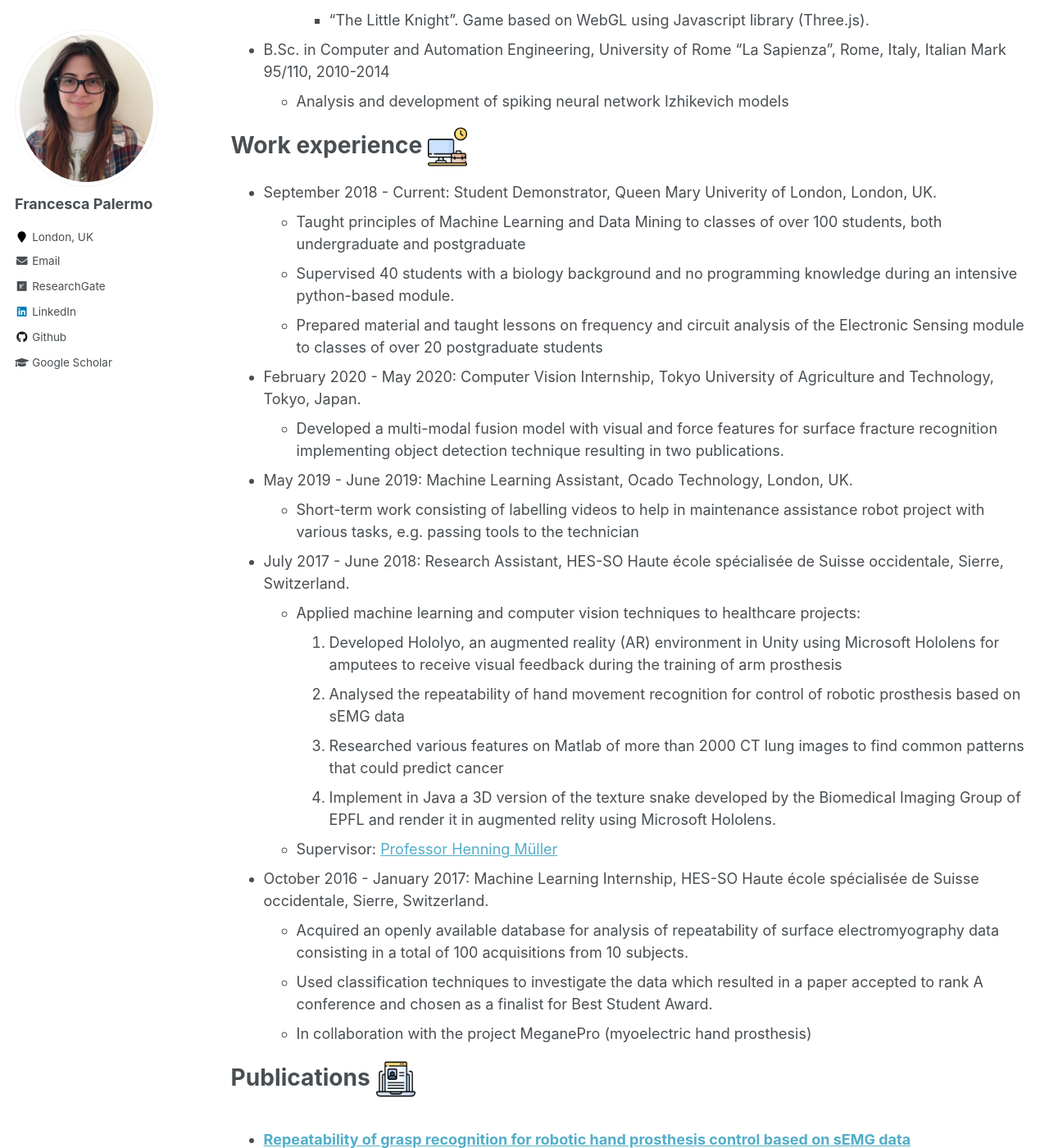
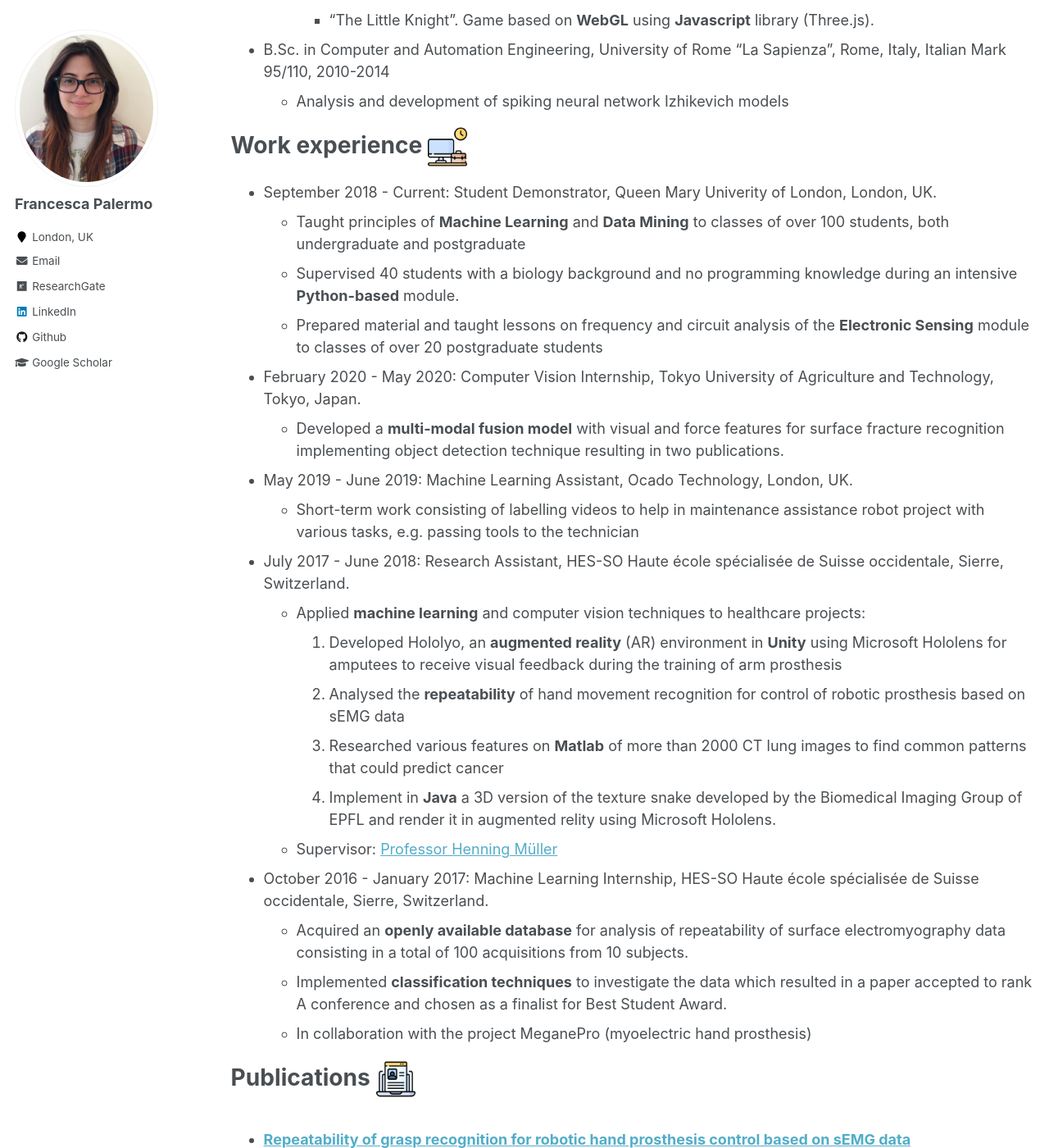
Before and after one commit to francescapalermo/francescapalermo.github.io, a Jekyll site: the page built from _pages/cv.md, in a window 1280 px wide and 1400 px high, scrolled down 1289 px. Shown: the whole window at 82% size. Built offline with Jekyll 4.4.1, drawn with Linux system fonts in a browser that asks for light colours; some of the changed text lies outside the part shown.

Commit message:
Update cv.md

```diff
--- a/_pages/cv.md
+++ b/_pages/cv.md
@@ -45,27 +45,27 @@ Education <img src="https://github.com/francescapalermo/francescapalermo.github.
 Work experience <img src="https://github.com/francescapalermo/francescapalermo.github.io/blob/master/images/cv/026-working.png?raw=true" width="48">
 ======
 * September 2018 - Current: Student Demonstrator, Queen Mary Univerity of London, London, UK.
-  * Taught  principles of Machine Learning and Data Mining to classes of over 100 students, both undergraduate and postgraduate
-  * Supervised 40 students with a biology background and no programming knowledge during an intensive python-based module.
-  * Prepared material and taught lessons on frequency and circuit analysis of the Electronic Sensing module to classes of over 20 postgraduate students
+  * Taught  principles of **Machine Learning** and **Data Mining** to classes of over 100 students, both undergraduate and postgraduate
+  * Supervised 40 students with a biology background and no programming knowledge during an intensive **Python-based** module.
+  * Prepared material and taught lessons on frequency and circuit analysis of the **Electronic Sensing** module to classes of over 20 postgraduate students
 
 * February 2020 - May 2020: Computer Vision Internship, Tokyo University of Agriculture and Technology, Tokyo, Japan.
-  * Developed a multi-modal fusion model with visual and force features for surface fracture recognition implementing object detection technique resulting in two publications.
+  * Developed a **multi-modal fusion model** with visual and force features for surface fracture recognition implementing object detection technique resulting in two publications.
 
 * May 2019 - June 2019: Machine Learning Assistant, Ocado Technology, London, UK.
   * Short-term work consisting of labelling videos to help in maintenance assistance robot project with various tasks, e.g. passing tools to the technician
 
 * July 2017 - June 2018: Research Assistant, HES-SO Haute école spécialisée de Suisse occidentale, Sierre, Switzerland.
-  * Applied machine learning and computer vision techniques to healthcare projects:
-    1. Developed Hololyo, an augmented reality (AR) environment in Unity using Microsoft Hololens for amputees to receive visual feedback during the training of arm prosthesis
-    2. Analysed the repeatability of hand movement recognition for control of robotic prosthesis based on sEMG data
-    3. Researched various features on Matlab of more than 2000 CT lung images to find common patterns that could predict cancer
-    4. Implement in Java a 3D version of the texture snake developed by the Biomedical Imaging Group of EPFL and render it in augmented relity using Microsoft Hololens.
+  * Applied **machine learning** and computer vision techniques to healthcare projects:
+    1. Developed Hololyo, an **augmented reality** (AR) environment in **Unity** using Microsoft Hololens for amputees to receive visual feedback during the training of arm prosthesis
+    2. Analysed the **repeatability** of hand movement recognition for control of robotic prosthesis based on sEMG data
+    3. Researched various features on **Matlab** of more than 2000 CT lung images to find common patterns that could predict cancer
+    4. Implement in **Java** a 3D version of the texture snake developed by the Biomedical Imaging Group of EPFL and render it in augmented relity using Microsoft Hololens.
   * Supervisor: [Professor Henning Müller](https://www.hevs.ch/en/rad-institutes/institute-of-information-systems/collaborateurs/professor-uas/muller-1609)
 
 * October 2016 - January 2017: Machine Learning Internship, HES-SO Haute école spécialisée de Suisse occidentale, Sierre, Switzerland.
-  * Acquired an openly available database for analysis of repeatability of surface electromyography data consisting in a total of 100 acquisitions from 10 subjects.
-  * Used classification techniques to investigate the data which resulted in a paper accepted to rank A conference and chosen as a finalist for Best Student Award.
+  * Acquired an **openly available database** for analysis of repeatability of surface electromyography data consisting in a total of 100 acquisitions from 10 subjects.
+  * Implemented **classification techniques** to investigate the data which resulted in a paper accepted to rank A conference and chosen as a finalist for Best Student Award.
   * In collaboration with the project MeganePro (myoelectric hand prosthesis)
 
 
```
Also changed, not shown: other parts of _pages/cv.md (+12 -12 lines).
